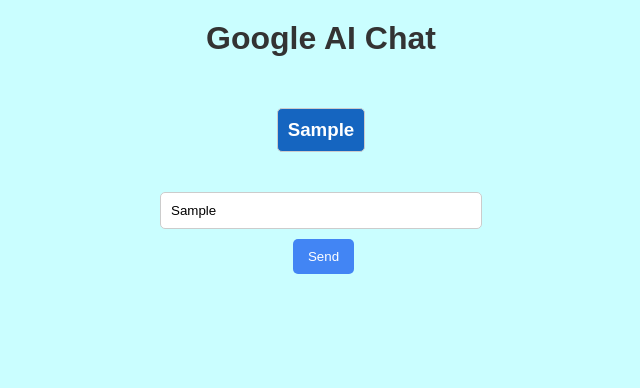
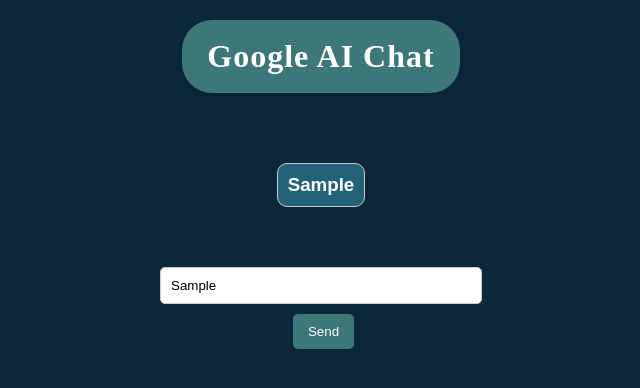
Before and after one commit to Tejal-N/AI-Chatbot, a plain HTML site: page index.html in a window 1280 px wide. Both pictures are taken after typing "Sample" into the empty fields and a click on the button "Send". Shown: the whole page, without its empty margins (319-959 px from the left). Drawn offline with Linux system fonts and the light colour scheme; no server answers.

Commit message:
Update index.html

```diff
--- a/index.html
+++ b/index.html
@@ -9,34 +9,55 @@
 <style>
     body {
         font-family: Arial, sans-serif;
-        background-color: #cafeff;
+        background-color: #0a273b;
         margin: 0;
         padding: 0;
+        display: flex;
+        flex-direction: column;
+        height: 100vh;
     }
 
     h1 {
-        color: #333;
+        color: #ffffff;
         margin-top: 20px;
+        text-align: center;
+        padding: 18px 25px;
+        background: #3c7879;
+        margin: 20px auto;
+        border-radius: 30px;
+        font-size: 32px;
+        font-weight: 700;
+        letter-spacing: 1px;
+        box-shadow: 0 2px 5px rgba(0,0,0,0.15);
+        font-family: 'Montserrat';
     }
 
     #conversation {
         list-style-type: none;
-        padding: 0;
+        padding: 20px;
         margin: 20px auto;
         max-width: 500px;
+        flex: 1;
+        overflow-y: auto;
+        display: flex;
+        flex-direction: column;
+        gap: 10px;
     }
 
-    h3, h4 {
-        max-width: 500px;
-        border-radius: 5px;
+       .msg {
+      max-width: 70%;
+      padding: 12px 15px;
+      border-radius: 15px;
+      font-size: 15px;
+      line-height: 1.4;
+      box-shadow: 0 2px 4px rgba(0, 0, 0, 0.1);
     }
 
-    h3 {
-        background-color: #e3f2fd;
-    }
-
-    h4 {
-        background-color: #ffebee;
+    .input-area {
+      display: flex;
+      padding: 10px;
+      background: #fff;
+      border-top: 1px solid #ddd;
     }
 
     input {
@@ -50,7 +71,7 @@
     button {
         padding: 10px 15px;
         margin-top: 10px;
-        background-color: #4285f4;
+        background-color: #3c7879;
         color: white;
         border: none;
         border-radius: 5px;
@@ -59,7 +80,7 @@
     }
 
     button:hover {
-        background-color: #3367d6;
+        background-color: #275d5d;
     }
 
     center {
@@ -87,11 +108,12 @@
 
         function sendMsg() {
             let msgElement = document.createElement("h3")
-            msgElement.style.color = '#ffffff' // white text
-            msgElement.style.backgroundColor = '#1565c0' // dark blue background
+            msgElement.style.color = '#ffffff'
+            msgElement.style.backgroundColor = '#23637A'
             msgElement.style.margin = '10px'
             msgElement.style.padding = '10px'
             msgElement.style.border = '1px solid #ccc'
+            msgElement.style.borderRadius = '10px'
             msgElement.innerHTML = promptNode.value
             console.log(promptNode.value)
             chatListNode.appendChild(msgElement)
@@ -124,11 +146,12 @@
                 .then((result) => {
                     console.log(result)
                     let botAns = document.createElement('h4')
-                    botAns.style.color = "#c2185b"
-                    botAns.style.backgroundColor = "#ffe4e1";
+                    botAns.style.color = "#1b262c"
+                    botAns.style.backgroundColor = "#bbe1fa";
                     botAns.style.margin = '10px'
                     botAns.style.padding = '10px'
                     botAns.style.border = '1px solid #ccc'
+                    botAns.style.borderRadius = '10px'
                     botAns.innerHTML = result.candidates[0].content.parts[0].text
 
                     chatListNode.appendChild(botAns)
```
